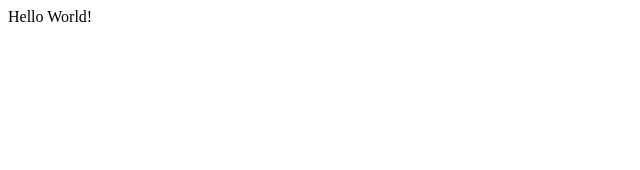
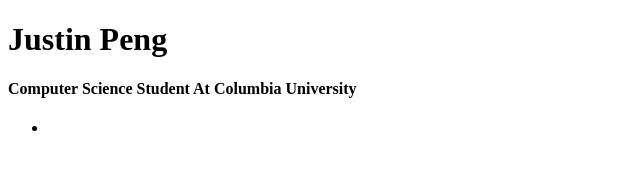
Before and after one commit to jpeng15/jpeng15.github.io, a plain HTML site: page index.html in a window 1280 px wide. Shown: the whole page, without its empty margins (0-640 px from the left). Drawn offline with Linux system fonts and the light colour scheme.

Commit message:
added header and links to index.html

```diff
--- a/index.html
+++ b/index.html
@@ -5,7 +5,12 @@
     </head>
 
     <body>
-        Hello World!
+        <h1>Justin Peng</h1>
+        <h4>Computer Science Student At Columbia University</h4>
+        <ul>
+            <li>
+                <a href="https://github.com/jpeng15"></a>
+            </li>
+        </ul>
     </body>
-
 </html>
```
